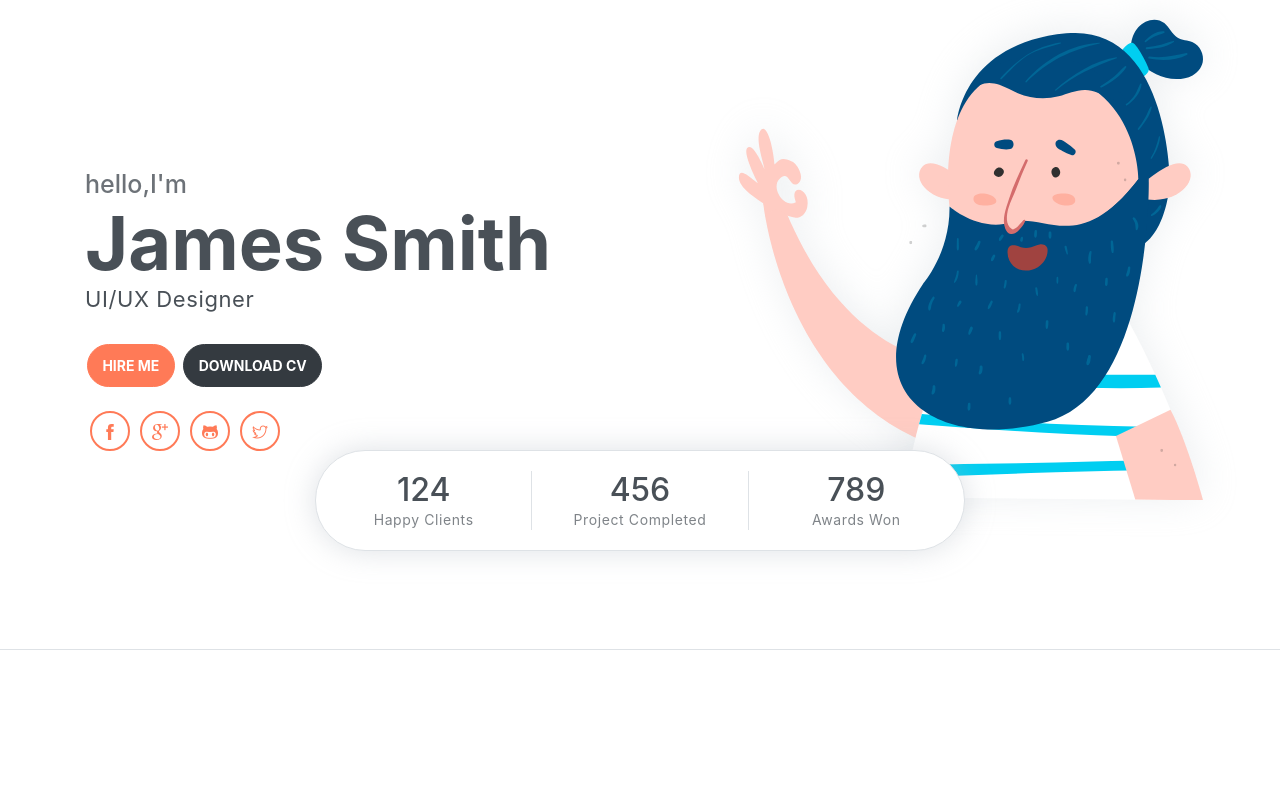
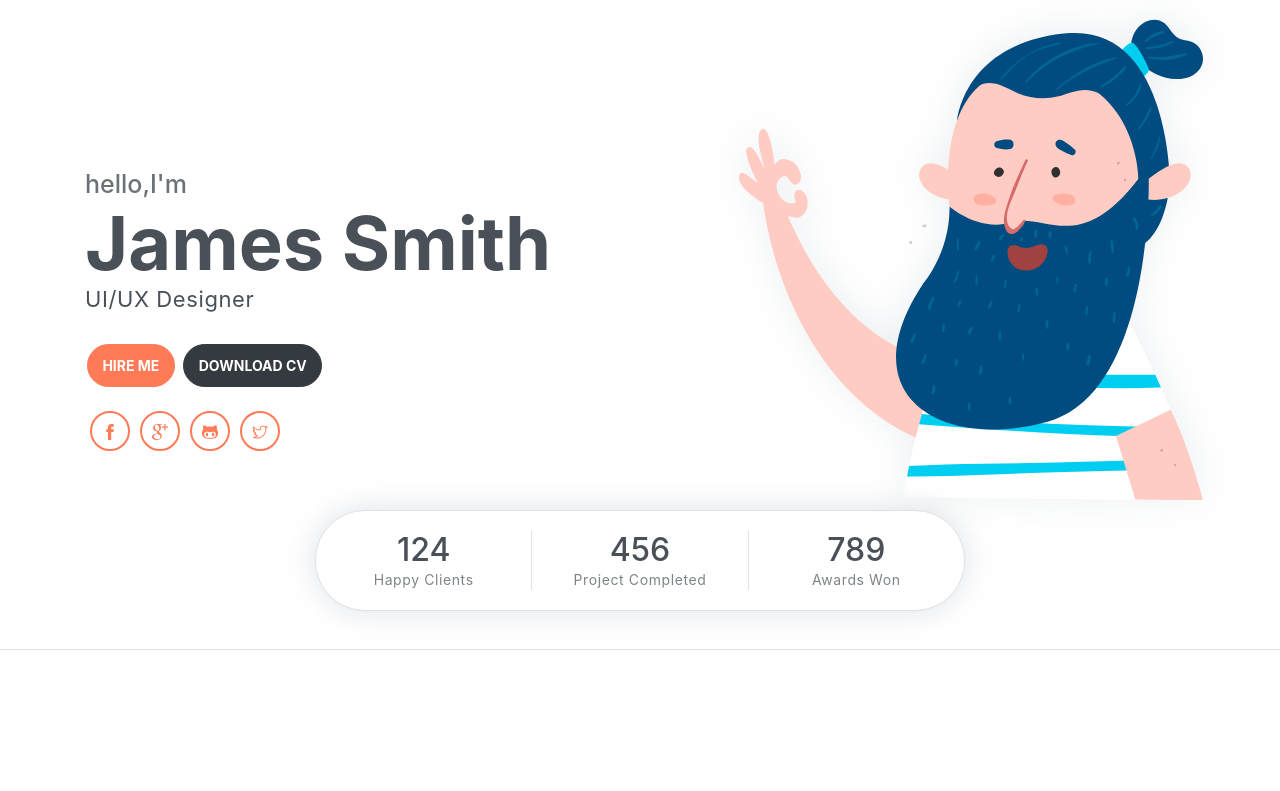
Before and after one commit to maruf119459/protfolio-for-google-sit, a website: page public_html/index.html in a window 1280 px wide. Shown: the top 791 px of the page. Drawn offline with Linux system fonts and the light colour scheme.

Commit message:
Update index.html

```diff
--- a/public_html/index.html
+++ b/public_html/index.html
@@ -40,7 +40,7 @@
         </div>
 
         <!-- Header-widget -->
-        <div class="widget">
+        <div class="widget" style="margin-top: 10px;">
             <div class="widget-item">
                 <h2>124</h2>
                 <p>Happy Clients</p>
```
